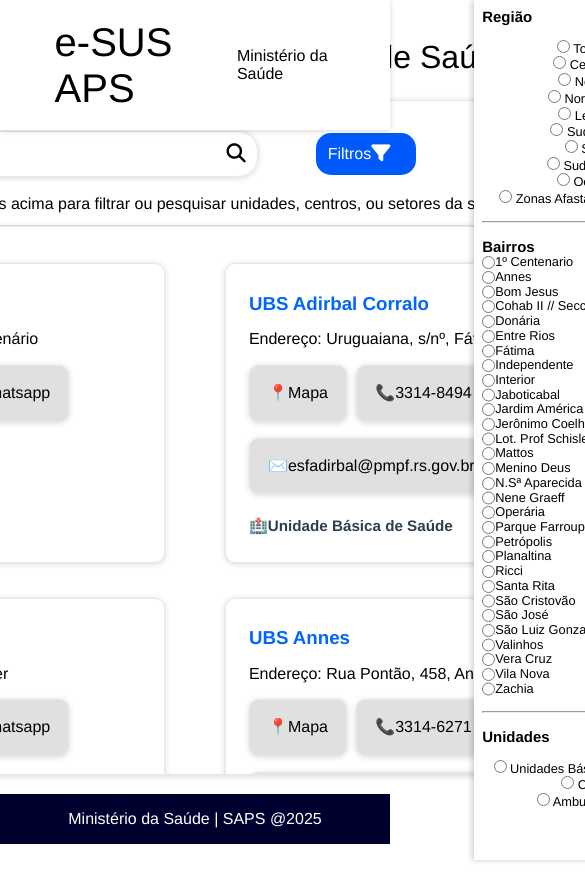
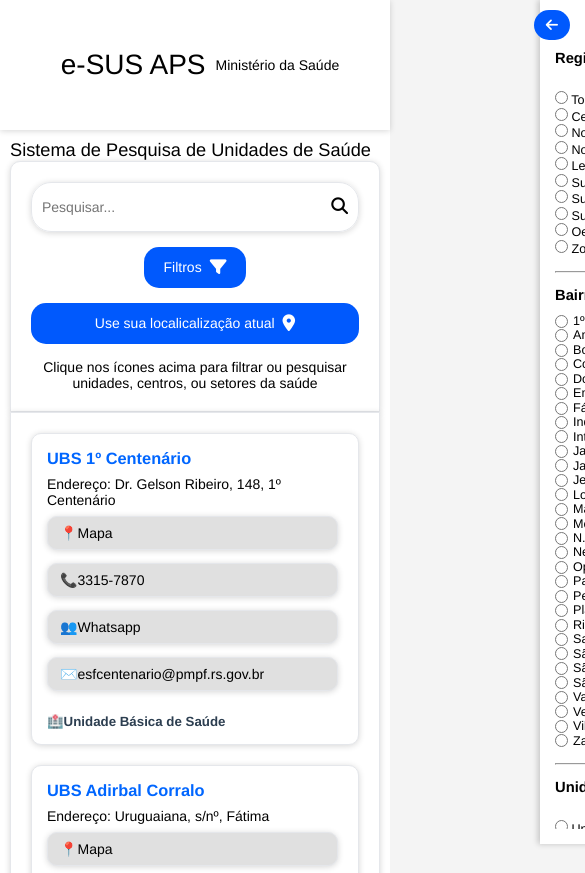
Before and after one commit to jossnts/projeto-prefeitura, a plain HTML site: page index.html in a window 390 px wide. Shown: the top 873 px of the page, 585 px wide, since content can reach past the window. Before the commit the page ends 844 px from the top, so only its background shows below. Drawn offline with Linux system fonts and the light colour scheme.

Commit message:
Add files via upload

```diff
--- a/estilo.css
+++ b/estilo.css
@@ -1,137 +1,103 @@
 * {
     margin: 0;
     padding: 0;
+    box-sizing: border-box;
+}
+
+html {
+    /* Define um tamanho de fonte base para o documento */
+    font-size: 16px;
 }
 
 body {
-        font-family: Helvetica,  Arial, sans-serif;
+    font-family: Helvetica, Arial, sans-serif;
+    background-color: #f4f4f4;
 }
 
-    /*Configuração da navbar*/
+/* --- Configuração do Cabeçalho --- */
 .navegation {
     width: 100%;
-        height: 100%;
-        top: 0;
-        max-height: 130px;
     min-height: 130px;
     background: white;
     position: fixed;
-        box-sizing: border-box;
-        padding: 0 10%;
+    top: 0;
+    padding: 15px 5%;
     box-shadow: 0 1px 6px rgba(0,0,0, 0.16);
     z-index: 1000;
     display: flex;
     align-items: center;
-        gap: 5%;
+    gap: 20px;
+    flex-wrap: wrap;
+    justify-content: center;
 }
 
 .navegation span {
-        font-size: 2.5em;
-    }
-
-    .logo {
-        display: flex;
-        justify-content: left;
+    font-size: 2.5rem;
 }
 
 .logo img {
-        width: 10%;
-        min-width: 10%;
-        max-width: 10%;
+    width: 100px;
     height: auto;
 }
 
-/*Configuração do conteudo principal da página*/
-
+/* --- Configuração do Conteúdo Principal --- */
 .principal {
-        padding: 5%;
-        margin-top: 5%;
+    padding: 20px;
+    margin-top: 150px;
     background: white;
 }
 
 .section-one {
-        display: grid;
+    display: flex;
+    flex-direction: column;
+    align-items: center;
     background: white;
-        justify-content: center;
 }
 
 .container {
-        display: grid;
-        grid-column: 1;
-        grid-template-rows: auto 1fr;
+    width: 100%;
+    max-width: 1750px;
 }
 
 .titulo-one {
     text-align: center;
-        font-size: 2em;
-        margin-bottom: 2%;
+    font-size: 2rem;
+    margin-bottom: 20px;
 }
 
-/*Configuração da navbar segundaria*/
-
+/* --- Barra de Ferramentas (Pesquisa e Filtros) --- */
 .nav-one {
     width: 100%;
-        max-width: 1750px;
-        min-width: 1200px;
-        height: 15vh;
+    height: auto;
     background: rgb(255, 255, 255);
-        box-sizing: border-box;
     box-shadow: 0 1px 6px rgba(0,0,0, 0.16);
     border: 1px solid #e5e7eb;
     display: flex;
     flex-direction: column;
     justify-content: center;
-        padding: 12px 20px;
+    padding: 20px;
     border-top-left-radius: 10px;
     border-top-right-radius: 10px;
 }
 
 .nav-one p {
     text-align: center;
+    margin-top: 15px;
 }
 
 .nav-one-flex {
     display: flex;
     align-items: center;
     justify-content: center;
-        flex: 1;
-        gap: 5%;
-    }
-
-    .button-one {
-        background: rgb(0, 89, 253);
-        color: white;
-        width: 100%;
-        max-width: 300px;
-        padding: 1%;
-        border-radius: 15px;
-        cursor: pointer;
-        font-size: 1em;
-        display: flex;
-        justify-content: space-evenly;
-        box-sizing: border-box;
-        border: none;
-        appearance: none;
-        -webkit-appearance: none;
-        -moz-appearance: none;
-
-    }
-
-    .button-one:hover {
-        background: black;
-        color: white;
-    }
-
-    .div-flex {
-        display: flex;
-        gap: 5%;
-        align-items: center;
+    gap: 20px;
+    flex-wrap: wrap;
 }
 
 .search-box {
-        width: 700px;
+    flex: 1 1 50px; /* Permite crescer e encolher com base de 300px */
+    max-width: 700px;
     display: flex;
-        padding: 1%;
+    padding: 10px;
     border-radius: 20px;
     box-shadow: 0 1px 6px rgba(0,0,0, 0.16);
     border: 1px solid #e5e7eb;
@@ -142,87 +108,95 @@
     width: 100%;
     border: none;
     outline: none;
-        background: rgb(255, 255, 255);
+    background: transparent;
+    font-size: 1rem;
 }
 
 .search-box button {
-       width: auto;
-       background: white;
-       border-style: none;
+    background: transparent;
+    border: none;
+    cursor: pointer;
 }
 
-    /*Configuração do botão e painel filtro*/
-
-    .filter-btn {
-        width: 100%;
-        max-width: 100px;
-        min-width: 100px;
-        display: flex;
-        align-items: center;
+.filter-btn, .button-one {
     background: rgb(0, 89, 253);
     color: white;
-        padding: 1%;
-        border: none;
+    padding: 12px 20px;
     border-radius: 15px;
     cursor: pointer;
     font-size: 1rem;
+    border: none;
+    display: flex;
+    justify-content: center;
+    align-items: center;
+    gap: 8px;
+    white-space: nowrap;
 }
 
-    .filter-btn:hover {
+.filter-btn:hover, .button-one:hover {
     background: black;
 }
 
-/* Painel de filtros escondido por padrão */
+/* --- Painel de Filtros --- */
 .filter-panel {
     position: fixed;
     top: 0;
-        right: -300px;
-        width: 200px;
+    right: -100%;
+    width: 280px;
+    max-width: 90%;
     height: 100vh;
     background: white;
     box-shadow: -2px 0 6px rgba(0,0,0,0.2);
-        padding: 2%;
     transition: right 0.3s ease-in-out;
-        overflow-y: auto;
     z-index: 2000;
-        text-align: center;
+    padding: 50px 15px 15px 15px;
 }
+
+.filter-panel.active {
+    right: 0;
+}
+
+
+#botao-filtros {
+    position: absolute;
+    z-index: 2002;
+    top: 10px;
+    right: 250px;
+    padding: 8px 12px;
+}
+
 
 .filter-panel h3 {
     text-align: left;
-    }
-
-/* Ativo (visível) */
-    .filter-panel.active {
-        right: 0;
-        position: fixed;
+    margin-bottom: 10px;
 }
 
 .filter-panel-container {
-        font-size: 80%;
+    position: relative;
+    z-index: 1; /* Valor menor que o do botão */
+    font-size: 0.9rem;
+    height: 100%;
+    overflow-y: auto; /* Apenas este container terá rolagem */
 }
 
 .opcao-bairro {
     display: flex;
+    align-items: center;
+    gap: 5px;
 }
 
-    /*Configuração do filtro da segunda navbar*/
-
+/* --- Container das Unidades --- */
 .div-two {
     width: 100%;
-        max-width: 1750px;
-        min-width: 1200px;
-        height: 65vh;
+    min-height: 65vh; /* Usar min-height para permitir que cresça */
     background: white;
-        box-sizing: border-box;
-        padding: 3%;
-        gap: 2.5%;
+    padding: 20px;
     display: flex;
     flex-wrap: wrap;
-        justify-content: space-evenly;
+    justify-content: center;
+    gap: 20px;
     box-shadow: 0 1px 6px rgba(0,0,0, 0.16);
     border: 1px solid #e5e7eb;
-        overflow: hidden;
     overflow-y: auto;
     border-bottom-left-radius: 10px;
     border-bottom-right-radius: 10px;
@@ -230,29 +204,14 @@
 
 .unidade {
     width: 100%;
-        max-width: 500px;
-        min-width: 450px;
-        height: 100%;
-        max-height: 300px;
+    max-width: 450px;
+    height: auto;
     min-height: 250px;
     background: white;
-        box-sizing: border-box;
-        padding: 2%;
+    padding: 15px;
     display: flex;
-        flex-wrap: wrap;
-        align-items: center;
-        gap: 2%;
-        box-shadow: 0 1px 6px rgba(0,0,0, 0.16);
-        border: 1px solid #e5e7eb;
-        border-radius: 10px;
-        margin-bottom: 2%;
-    }
-
-    .unidade a {
-        text-decoration: none;
-        color: black;
-        background: rgb(224, 224, 224);
-        padding: 4% 4%;
+    flex-direction: column;
+    gap: 8px;
     box-shadow: 0 1px 6px rgba(0,0,0, 0.16);
     border: 1px solid #e5e7eb;
     border-radius: 10px;
@@ -267,35 +226,130 @@
     width: 100%;
 }
 
+.unidade a {
+    text-decoration: none;
+    color: black;
+    background: rgb(224, 224, 224);
+    padding: 8px 12px;
+    box-shadow: 0 1px 6px rgba(0,0,0, 0.16);
+    border: 1px solid #e5e7eb;
+    border-radius: 10px;
+    display: inline-block;
+    margin-right: 5px;
+    margin-bottom: 5px;
+}
+
 .tipo-unidade {
-        margin-top: 6px;
+    margin-top: auto;
+    padding-top: 10px;
     font-weight: bold;
     color: #2c3e50;
     font-size: 0.95rem;
-
-    }
-
-    .icones {
-        font-size: 1.2em;
-        color: gray;
 }
 
 .icones-one {
     font-size: 1.2em;
 }
 
-    /*Configuração do rodpé*/
-
+/* --- Configuração do Rodapé --- */
 .footer-one {
     width: 100%;
-        min-width: 100%;
-        height: 100%;
     min-height: 50px;
     color: white;
     background: rgb(0, 0, 48);
-        clear: both;
     display: flex;
     align-items: center;
     justify-content: center;
-        z-index: 10;
+    padding: 10px;
+    text-align: center;
 }
+
+/* ############################################### */
+/* ############### MEDIA QUERIES ################# */
+/* ############################################### */
+
+/* --- Telas de Tablet (até 768px) --- */
+@media (max-width: 768px) {
+    .principal {
+        padding: 15px;
+        margin-top: 130px;
+    }
+    .navegation span {
+        font-size: 2rem;
+    }
+    .titulo-one {
+        font-size: 1.5rem;
+    }
+    #botao-filtros {
+        right: 250px;
+    }
+}
+
+/* --- Telas de Celular (a partir de 600px) --- */
+@media (max-width: 600px) {
+    .nav-one-flex {
+        flex-direction: column;
+        gap: 15px;
+    }
+    .search-box, .button-one {
+        width: 100%;
+    }
+    #botao-filtros {
+        right: 210px;
+    }
+}
+
+/* --- Telas de Celular Pequeno (até 480px) --- */
+@media (max-width: 480px) {
+    html {
+        font-size: 14px;
+    }
+    .principal {
+        padding: 10px;
+    }
+    .navegation {
+        gap: 10px;
+    }
+    .titulo-one {
+        font-size: 1.3rem;
+    }
+    .unidade {
+        min-height: auto;
+    }
+    .filter-panel {
+        width: 240px;
+    }
+    #botao-filtros {
+        right: 210px;
+    }
+}
+
+/* --- Telas MUITO PEQUENAS (até 320px) --- */
+@media (max-width: 320px) {
+    html {
+        font-size: 13px; /* Reduz ainda mais a fonte base */
+    }
+    .navegation {
+        flex-direction: column;
+        height: auto;
+        padding: 10px;
+    }
+    .principal {
+        margin-top: 180px; /* Mais espaço para o cabeçalho maior */
+        padding: 5px;
+    }
+    .nav-one, .div-two {
+        padding: 10px;
+    }
+    .filter-panel {
+        /* Ocupa quase toda a tela, mas deixa uma margem */
+        max-width: calc(100% - 20px);
+    }
+    .unidade a {
+       width: 100%;
+       text-align: center;
+    }
+    #botao-filtros {
+        right: 210px;
+    }
+}
--- a/index.html
+++ b/index.html
@@ -34,8 +34,18 @@
                                 Filtros
                                 <i class="fa-solid fa-filter icones-one"></i>
                             </button>
+
+
+
                             <div class="filter-panel">
+
+    <button class="filter-btn" id="botao-filtros">
+                               <i class="fa-solid fa-arrow-left"></i>
+                            </button>
+
                                 <div class="filter-panel-container">
+
+
                                 <div class="opcao-regiao">
                                 <h3>Região</h3><br>
                                 <label>
--- a/script.js
+++ b/script.js
@@ -1,10 +1,13 @@
 
-  const filterBtn = document.querySelector(".filter-btn");
+  const filterBtn = document.querySelectorAll(".filter-btn");
   const filterPanel = document.querySelector(".filter-panel");
 
-  filterBtn.addEventListener("click", () => {
+  filterBtn.forEach(filtro => {
+
+  filtro.addEventListener("click", () => {
     filterPanel.classList.toggle("active");
   });
+})
 
 function removerAcentos(texto) {
   return texto.normalize("NFD").replace(/[\u0300-\u036f]/g, "");
```
Lines whose indentation alone changed are shown as unchanged.
